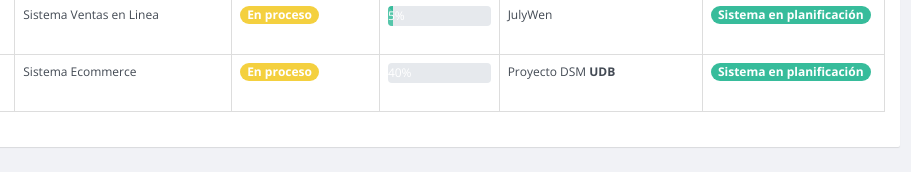
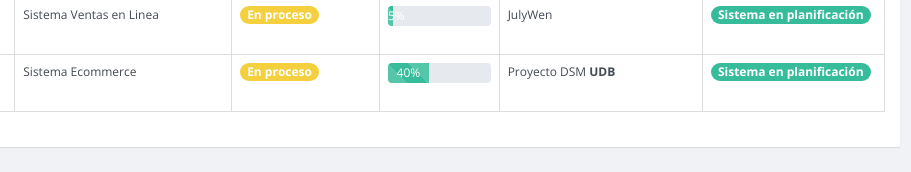
Before and after one commit to ManuelGamez/portafolio, a plain HTML site: page ListaProyectos.html in a window 1280 px wide. Shown: the part 683-855 px from the top of the page, 369-1280 px from the left. Drawn offline with nearby package versions, Linux system fonts and the light colour scheme.

Commit message:
Barra de 40% arreglada

```diff
--- a/ListaProyectos.html
+++ b/ListaProyectos.html
@@ -281,7 +281,7 @@
                               <td>Sistema Ecommerce</td>
                               <td><span class="badge badge-warning">En proceso</span></td>
                               <td><div class="progress progress-striped active">
-								<div class="progress-bar progress-bar-info" role="progressbar" aria-valuenow="70" aria-valuemin="0" aria-valuemax="5" style="width: 40 %;">40%
+								<div class="progress-bar progress-bar-info" role="progressbar" aria-valuenow="70" aria-valuemin="0" aria-valuemax="40" style="width: 40%;">40%
 								</div>
 								</div>
 							  </td>
```
